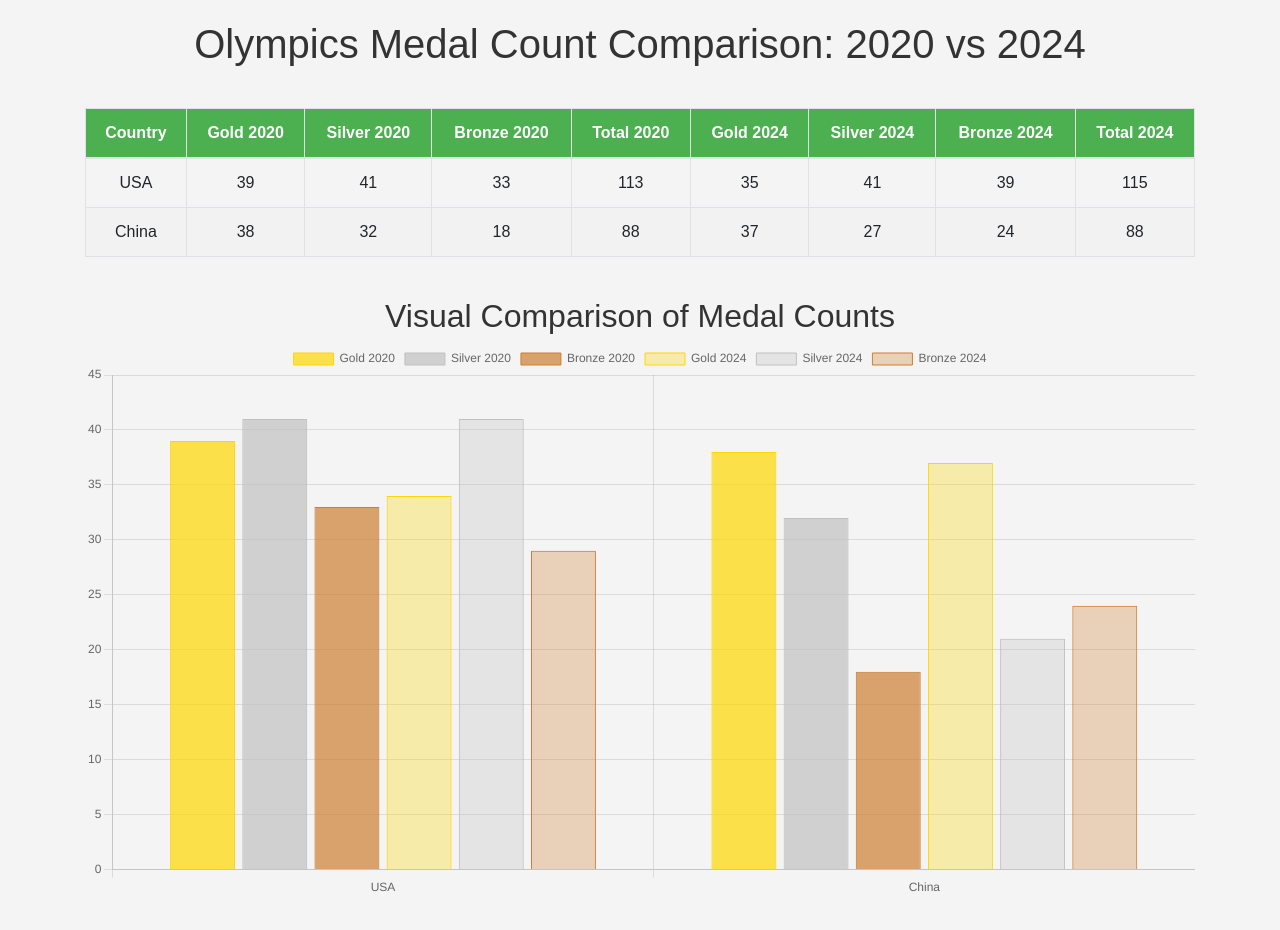
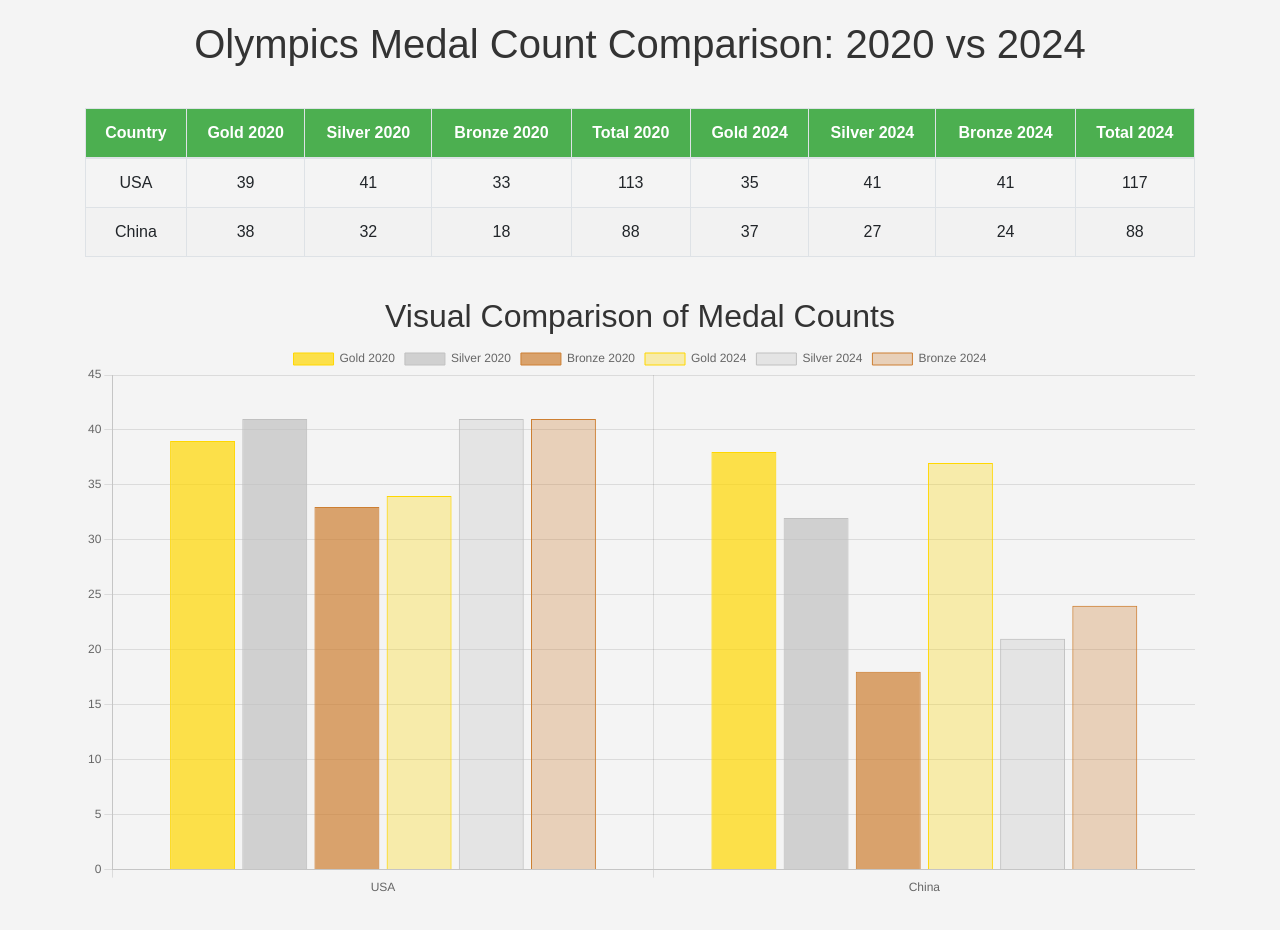
Before and after one commit to raviliv/olympics-medal-comparison, a plain HTML site: page index.html in a window 1280 px wide. Drawn offline with nearby package versions, Linux system fonts and the light colour scheme.

```diff
--- a/index.html
+++ b/index.html
@@ -77,8 +77,8 @@
                     <td>113</td>
                     <td>35</td>
                     <td>41</td>
-                    <td>39</td>
-                    <td>115</td>
+                    <td>41</td>
+                    <td>117</td>
                 </tr>
                 <tr>
                     <td>China</td>
@@ -146,7 +146,7 @@
                     },
                     {
                         label: 'Bronze 2024',
-                        data: [29, 24], // Add more data for additional countries
+                        data: [41, 24], // Add more data for additional countries
                         backgroundColor: 'rgba(205, 127, 50, 0.3)',
                         borderColor: 'rgba(205, 127, 50, 1)',
                         borderWidth: 1
```
